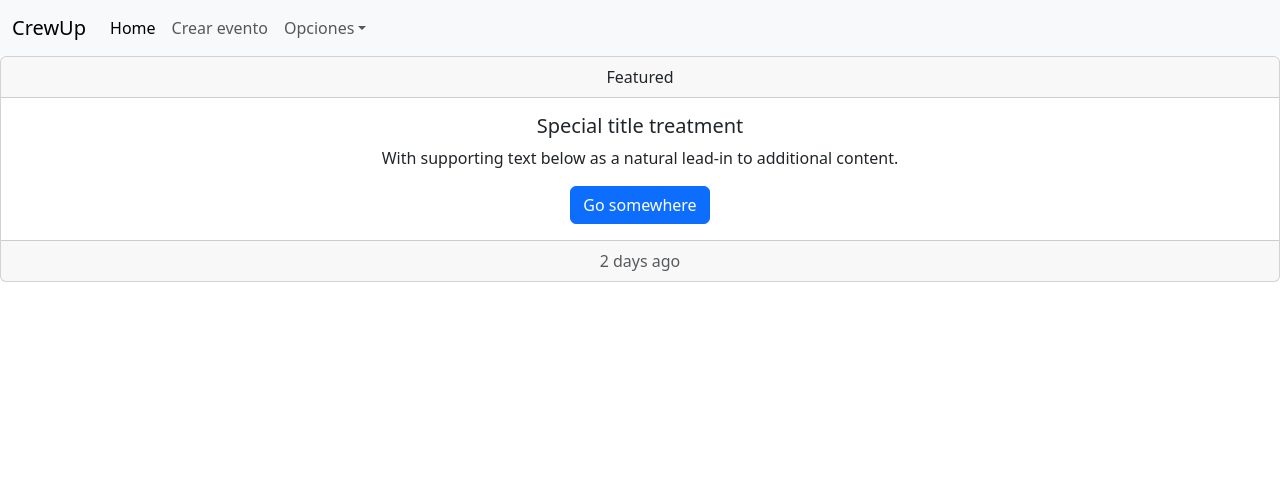
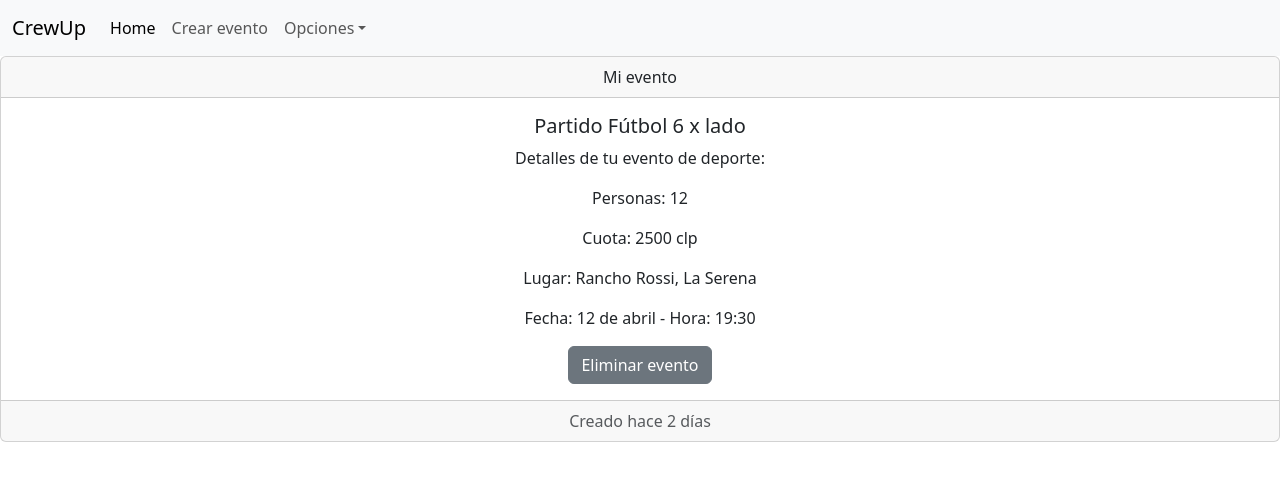
Before and after one commit to carostraub/proyectoFinal, a React (Vite) app in the folder front/: page /myevent in a window 1280 px wide. Shown: the top 480 px of the page. Built offline with nearby package versions, Linux system fonts and the light colour scheme; no server answers.

Commit message:
Base de MyEvent.jsx

```diff
--- a/front/src/pages/Eventos/MyEvent.jsx
+++ b/front/src/pages/Eventos/MyEvent.jsx
@@ -3,17 +3,19 @@ import React from "react";
 export const MyEvent = () => {
   return (
     <div class="card text-center">
-      <div class="card-header">Featured</div>
+      <div class="card-header">Mi evento</div>
       <div class="card-body">
-        <h5 class="card-title">Special title treatment</h5>
+        <h5 class="card-title">Partido Fútbol 6 x lado</h5>
         <p class="card-text">
-          With supporting text below as a natural lead-in to additional content.
+          <p>Detalles de tu evento de deporte:</p>
+          <p>Personas: 12</p>
+          <p>Cuota: 2500 clp</p>
+          <p>Lugar: Rancho Rossi, La Serena</p>
+          <p>Fecha: 12 de abril - Hora: 19:30</p>
         </p>
-        <a href="#" class="btn btn-primary">
-          Go somewhere
-        </a>
+        <a class="btn btn-secondary">Eliminar evento</a>
       </div>
-      <div class="card-footer text-body-secondary">2 days ago</div>
+      <div class="card-footer text-body-secondary">Creado hace 2 días</div>
     </div>
   );
 };
```
